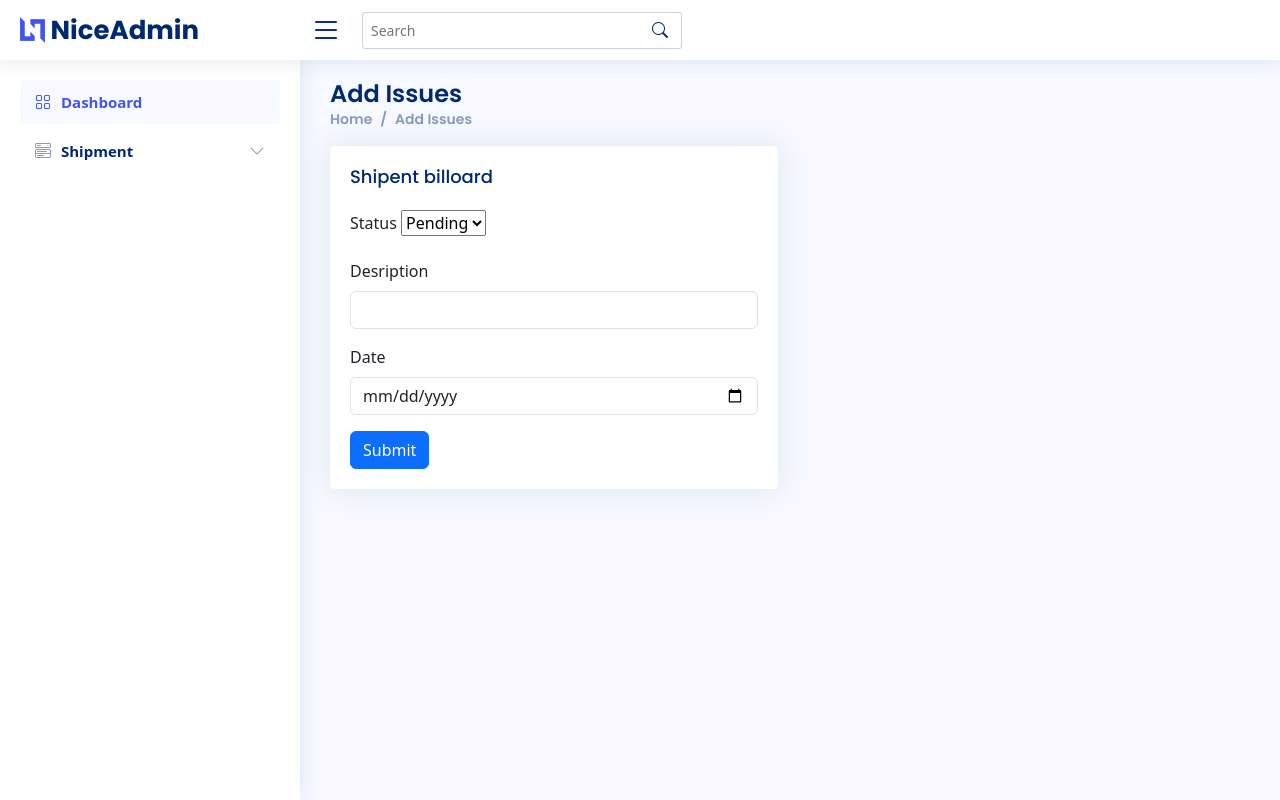
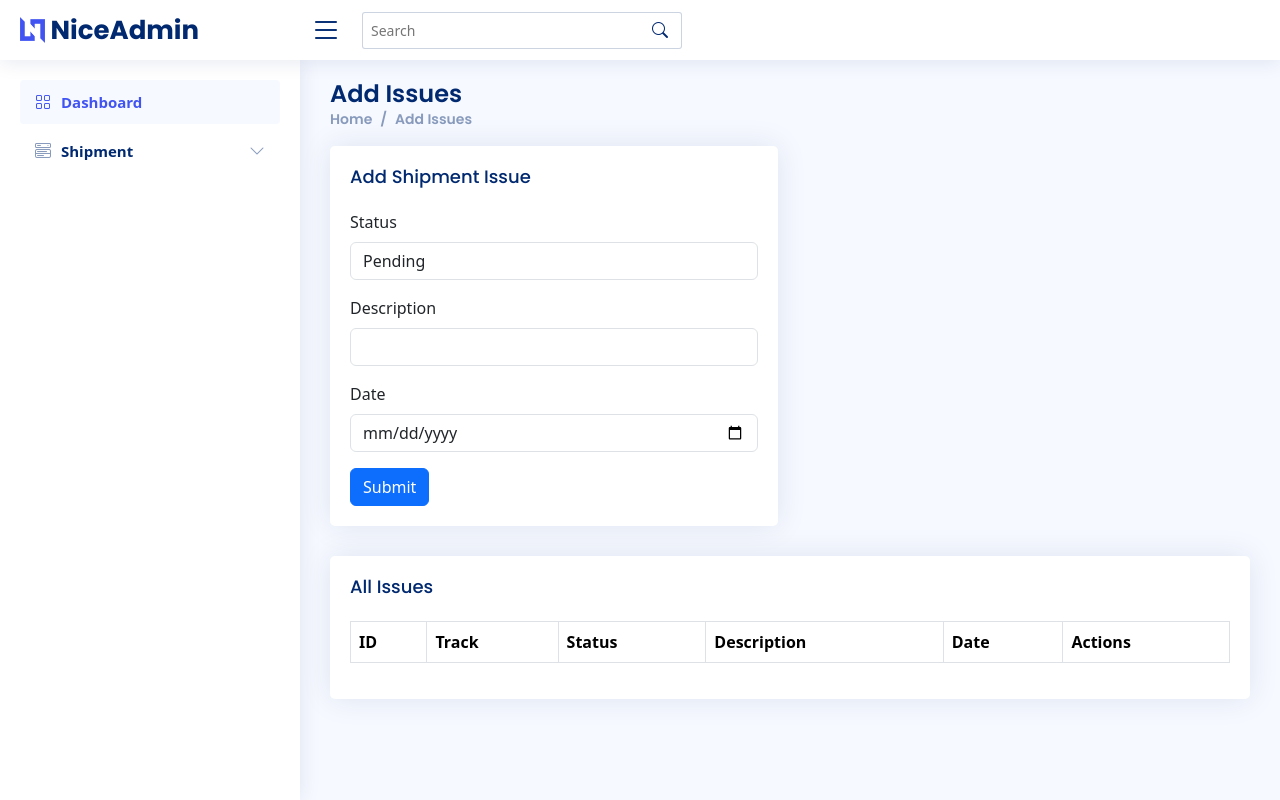
Before and after one commit to SPOTWEBDEV/consignment_websites, a PHP site: page /consignment_websites/admin/issues/?track=FAC1588233610 in a window 1280 px wide. Run offline with PHP 8.4, Linux system fonts and the light colour scheme; data comes from the database, SQL or seed files in the repository; tables that the repository leaves empty or names only in its code hold one stand-in row (values such as "Sample post"); lists and menus that the app fills with data are empty; some libraries are stand-ins or nearby versions.

Commit message:
added a table in the issues page

```diff
--- a/admin/issues/index.php
+++ b/admin/issues/index.php
@@ -93,71 +93,145 @@ function generateRandomFACCode($num)
             </nav>
         </div><!-- End Page Title -->
         <section class="section">
+
             <div class="row">
 
-
+                <!-- Card for Add Issue Form -->
                 <div class="col-lg-6">
-
                     <div class="card">
                         <div class="card-body">
-                            <h5 class="card-title">Shipent billoard</h5>
+                            <h5 class="card-title">Add Shipment Issue</h5>
 
                             <?php
-
+                            // Handle Add
                             if (isset($_POST['summit'])) {
-
                                 $track = $_GET['track'];
                                 $status = $_POST['status'];
                                 $description = $_POST['description'];
                                 $date = $_POST['date'];
 
                                 $query = mysqli_query($connection, "INSERT INTO `issues`(`description`, `track`,`status`,`date`) VALUES ('$description','$track','$status', '$date')");
+                                if ($query) {
+                                    echo "<script> location.href='" . $_SERVER['PHP_SELF'] . "?track=$track' </script>";
+                                } else {
+                                    echo "<script> alert('Unable to add issue') </script>";
+                                }
+                            }
 
-                                if ($query) {
+                            // Handle Delete
+                            if (isset($_GET['delete'])) {
+                                $id = $_GET['delete'];
+                                $deleteQuery = mysqli_query($connection, "DELETE FROM `issues` WHERE id='$id'");
+                                if ($deleteQuery) {
+                                    echo "<script> location.href='" . $_SERVER['PHP_SELF'] . "?track=" . $_GET['track'] . "' </script>";
+                                } else {
+                                    echo "<script> alert('Unable to delete issue') </script>";
+                                }
+                            }
 
-                                    echo "<script> location.href='../list/'  </script> ";
+                            // Handle Update
+                            if (isset($_POST['update'])) {
+                                $id = $_POST['id'];
+                                $status = $_POST['status'];
+                                $description = $_POST['description'];
+                                $date = $_POST['date'];
+
+                                $updateQuery = mysqli_query($connection, "UPDATE `issues` SET `status`='$status', `description`='$description', `date`='$date' WHERE id='$id'");
+                                if ($updateQuery) {
+                                    echo "<script> location.href='" . $_SERVER['PHP_SELF'] . "?track=" . $_GET['track'] . "' </script>";
                                 } else {
-
-
-                                    echo "<script> alert('UNABLE TO DELETE')  </script> ";
+                                    echo "<script> alert('Unable to update issue') </script>";
                                 }
                             }
                             ?>
 
-                            <!-- Vertical Form -->
+                            <!-- Add Issue Form -->
                             <form class="row g-3" method="POST">
-
-                                <!--sender information  -->
                                 <div class="col-12">
                                     <label for="status" class="form-label">Status</label>
-                                    <select name="status" id="status">
+                                    <select name="status" id="status" class="form-control">
                                         <option value="pending">Pending</option>
-                                        <option value="resolved">Resolve</option>
+                                        <option value="resolved">Resolved</option>
                                     </select>
                                 </div>
                                 <div class="col-12">
-                                    <label for="inputEmail4" class="form-label">Desription</label>
-                                    <input type="text" name="description" class="form-control" id="inputEmail4" required>
+                                    <label for="description" class="form-label">Description</label>
+                                    <input type="text" name="description" class="form-control" required>
                                 </div>
                                 <div class="col-12">
-                                    <label for="input5" class="form-label">Date</label>
-                                    <input type="date" name="date" class="form-control" id="input5" >
+                                    <label for="date" class="form-label">Date</label>
+                                    <input type="date" name="date" class="form-control">
                                 </div>
+                                <div>
+                                    <button type="submit" name="summit" class="btn btn-primary">Submit</button>
+                                </div>
+                            </form><!-- End Form -->
+                        </div>
+                    </div>
+                </div>
 
-                                <div class="">
+                <!-- Card for Issues Table -->
+                <div class="col-lg-12">
+                    <div class="card">
+                        <div class="card-body">
+                            <h5 class="card-title">All Issues</h5>
 
-                                    <button type="submit" name="summit" class="btn btn-primary">Submit</button>
+                            <table class="table table-bordered">
+                                <thead>
+                                    <tr>
+                                        <th>ID</th>
+                                        <th>Track</th>
+                                        <th>Status</th>
+                                        <th>Description</th>
+                                        <th>Date</th>
+                                        <th>Actions</th>
+                                    </tr>
+                                </thead>
+                                <tbody>
+                                    <?php
+                                    $track = $_GET['track'] ?? '';
+                                    $issues = mysqli_query($connection, "SELECT * FROM `issues` WHERE track='$track' ORDER BY id DESC");
+                                    while ($row = mysqli_fetch_assoc($issues)) {
+                                        echo "<tr>
+                                <td>{$row['id']}</td>
+                                <td>{$row['track']}</td>
+                                <td>{$row['status']}</td>
+                                <td>{$row['description']}</td>
+                                <td>{$row['date']}</td>
+                                <td>
+                                    <button class='btn btn-sm btn-warning' onclick=\"document.getElementById('editForm{$row['id']}').style.display='block'\">Edit</button>
+                                    <a href='?track=$track&delete={$row['id']}' class='btn btn-sm btn-danger' onclick=\"return confirm('Are you sure?')\">Delete</a>
 
-                                </div>
-                            </form><!-- Vertical Form -->
+                                    <!-- Hidden Edit Form -->
+                                    <form method='POST' class='mt-2' style='display:none;' id='editForm{$row['id']}'>
+                                        <input type='hidden' name='id' value='{$row['id']}'>
+                                        <div class='mb-2'>
+                                            <select name='status' class='form-control'>
+                                                <option value='pending' " . ($row['status'] == "pending" ? "selected" : "") . ">Pending</option>
+                                                <option value='resolved' " . ($row['status'] == "resolved" ? "selected" : "") . ">Resolved</option>
+                                            </select>
+                                        </div>
+                                        <div class='mb-2'>
+                                            <input type='text' name='description' value='{$row['description']}' class='form-control'>
+                                        </div>
+                                        <div class='mb-2'>
+                                            <input type='date' name='date' value='{$row['date']}' class='form-control'>
+                                        </div>
+                                        <button type='submit' name='update' class='btn btn-success btn-sm'>Update</button>
+                                    </form>
+                                </td>
+                            </tr>";
+                                    }
+                                    ?>
+                                </tbody>
+                            </table>
 
                         </div>
                     </div>
+                </div>
 
+            </div>
 
-
-                </div>
-            </div>
         </section>
 
     </main>
```
